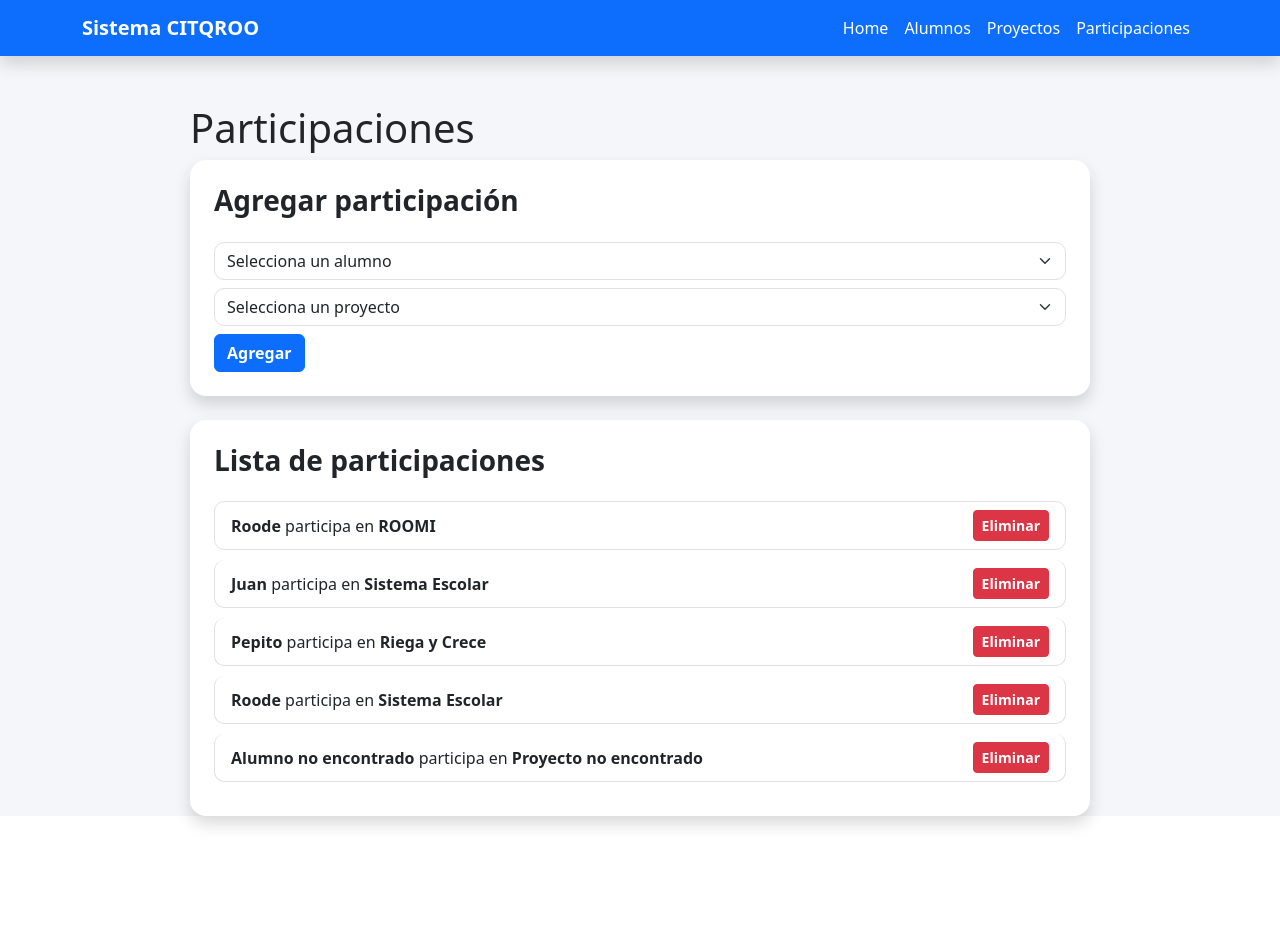
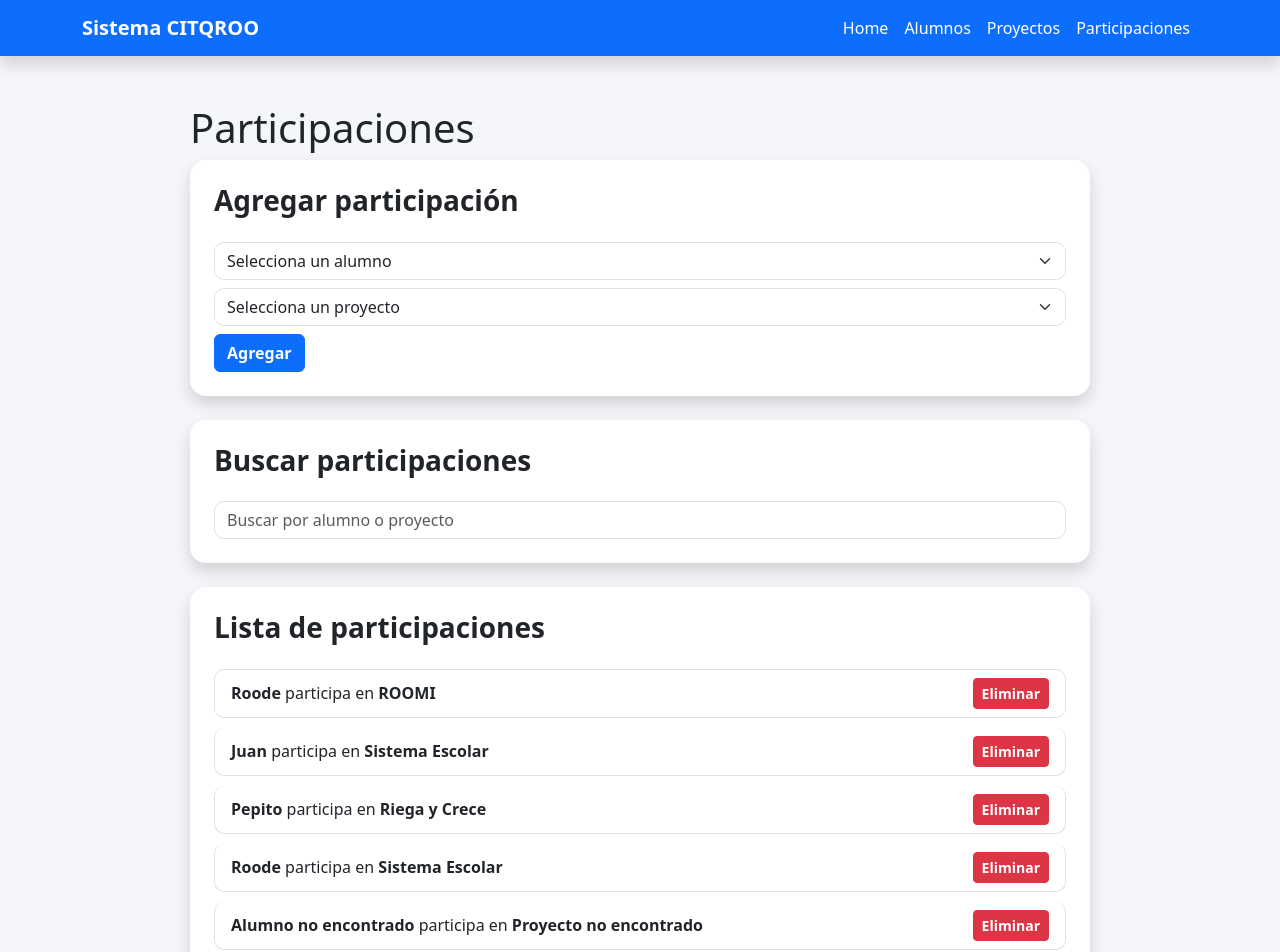
Before and after one commit to roosc02/citqroo-vue-crud, a Vue app: page /participaciones in a window 1280 px wide. Shown: the top 952 px of the page. Before the commit the page ends 840 px from the top, so only its background shows below. Built offline with nearby package versions, Linux system fonts and the light colour scheme; data requests are answered from the project's data file.

Commit message:
agrega busqueda en participaciones

```diff
--- a/src/views/ParticipacionesView.vue
+++ b/src/views/ParticipacionesView.vue
@@ -1,5 +1,5 @@
 <script setup>
-import { ref, onMounted } from 'vue'
+import { ref, computed, onMounted } from 'vue'
 import api from '../services/api'
 import BaseCard from '../components/BaseCard.vue'
 
@@ -9,6 +9,25 @@ const participaciones = ref([])
 
 const alumnoId = ref('')
 const proyectoId = ref('')
+const busqueda = ref('')
+
+const participacionesFiltradas = computed(() => {
+  const texto = busqueda.value.toLowerCase().trim()
+
+  if (!texto) {
+    return participaciones.value
+  }
+
+  return participaciones.value.filter(participacion => {
+    const nombreAlumno = obtenerNombreAlumno(participacion.alumnoId).toLowerCase()
+    const nombreProyecto = obtenerNombreProyecto(participacion.proyectoId).toLowerCase()
+
+    return (
+      nombreAlumno.includes(texto) ||
+      nombreProyecto.includes(texto)
+    )
+  })
+})
 
 async function obtenerDatos() {
   try {
@@ -141,11 +160,30 @@ onMounted(() => {
       </div>
     </BaseCard>
 
+    <BaseCard titulo="Buscar participaciones">
+      <input
+        v-model="busqueda"
+        type="text"
+        placeholder="Buscar por alumno o proyecto"
+        class="form-control"
+      />
+    </BaseCard>
+
     <BaseCard titulo="Lista de participaciones">
-      <ul class="list-group">
+      <p
+        v-if="participacionesFiltradas.length === 0"
+        class="text-muted"
+      >
+        No hay participaciones registradas o no se encontraron coincidencias
+      </p>
+
+      <ul
+        v-else
+        class="list-group"
+      >
         <li
           class="list-group-item d-flex justify-content-between align-items-center"
-          v-for="participacion in participaciones"
+          v-for="participacion in participacionesFiltradas"
           :key="participacion.id"
         >
           <span>
```
